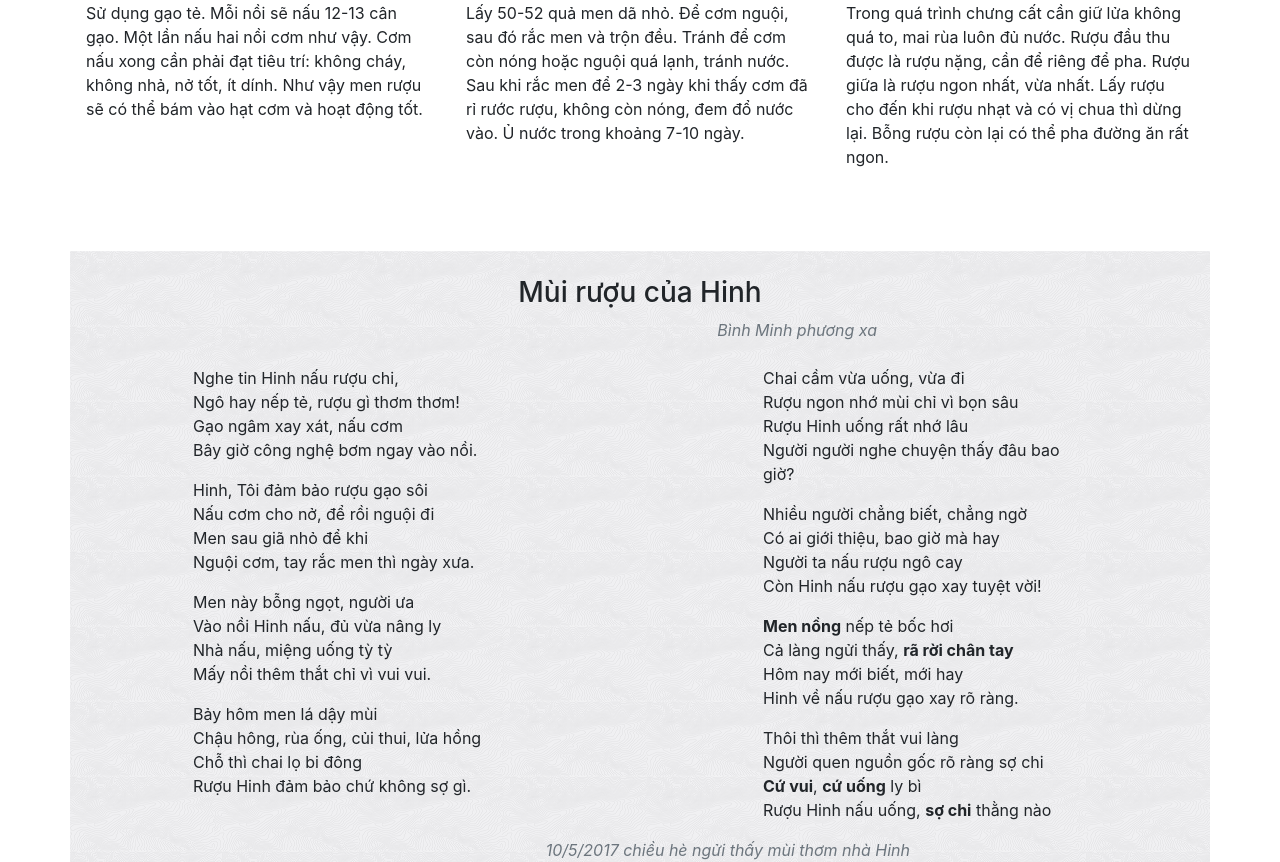
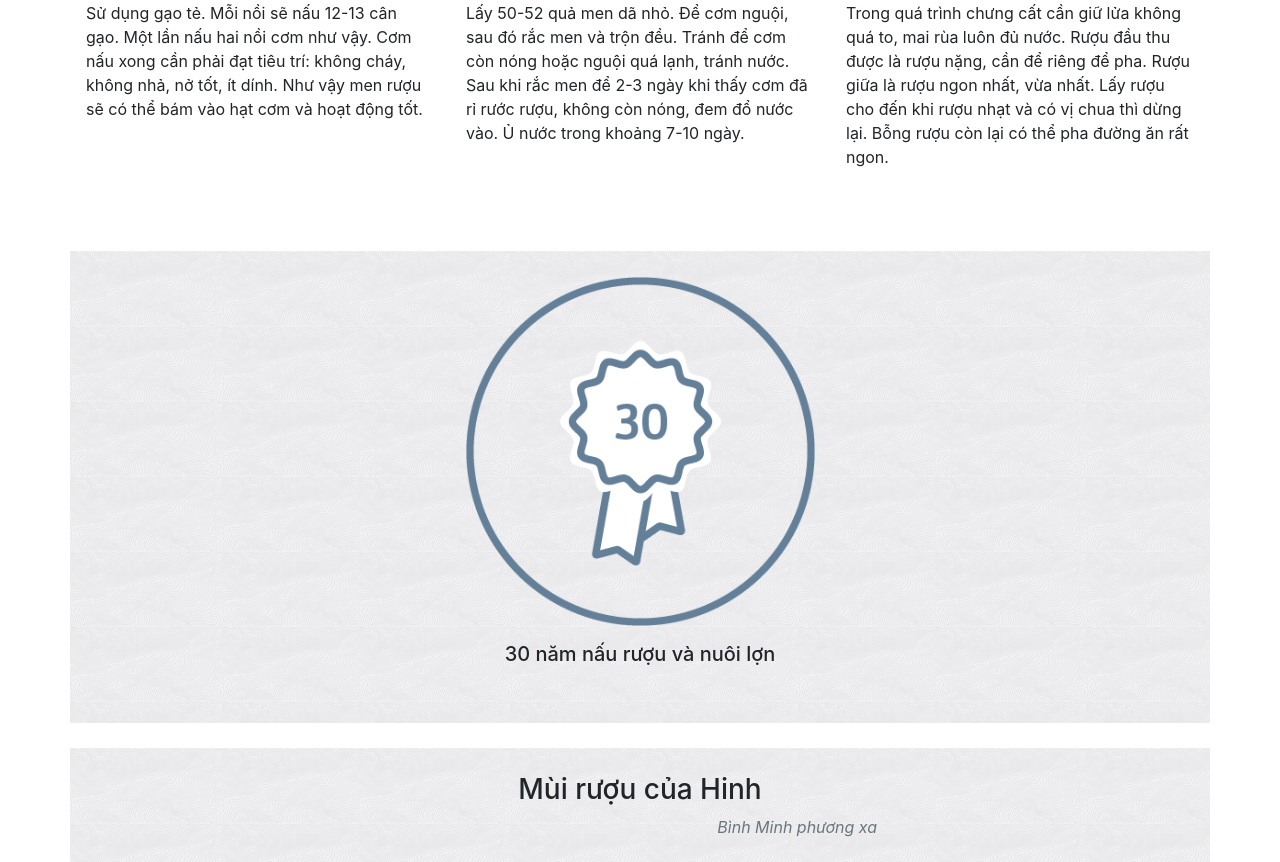
Before and after one commit to canhazn/ruouhinh, a Django app: page / in a window 1280 px wide. Shown: the part 3091-3953 px from the top of the page. Run offline with Django 3.2, Linux system fonts and the light colour scheme; some libraries are stand-ins or nearby versions.

Commit message:
Add years experience

```diff
--- a/browser/templates/index.html
+++ b/browser/templates/index.html
@@ -102,6 +102,9 @@
             </div>
         </div>
     </div>
+
+
+    <!-- Carousel -->
     <section class="greating-area container px-0">
         <div id="myCarousel" class="carousel slide" data-ride="carousel">
             <ol class="carousel-indicators">
@@ -162,6 +165,8 @@
         </div>
     </section>
 
+
+    <!-- Material -->
     <section class="material-area container bg-custom">
         <span class="anchor"></span>
         <div class="title-section col-12 text-center mb-2 mb-md-4">
@@ -192,6 +197,8 @@
         </div>
     </section>
 
+
+    <!-- Qui trinh nau ruou -->
     <section class="container">
         <span id="qui-trinh-nau-ruou" class="anchor"></span>
         <div class="title-section col-12 text-center mb-2 mb-md-4">
@@ -238,8 +245,20 @@
     </section>
 
 
+    <!-- 30 years experience -->
+    <section class="years-experience-area container bg-custom">
+        <span id="years-experience" class="anchor"></span>
+        <div class="row">
+            <div class="title-section col-md-4 col-6 mx-auto text-center mb-2 mb-md-4">
+                <img class="img-fluid" src="/browser/static/img/gallery/30-nam-nau-ruou-thu-cong.png"
+                    alt="30 năm nấu rượu">
+                <h3 class="h5 pt-3">30 năm nấu rượu và nuôi lợn</h3>
+            </div>
+        </div>
+    </section>
 
 
+    <!-- poem -->
     <section class="poem-area container pb-0">
         <span id="tho-ve-ruou-hinh" class="anchor"></span>
         <div class="row mb-2 mb-md-4">
@@ -331,7 +350,7 @@
 
 
 
-
+    <!-- Faq -->
     <section class="faq-area container">
         <span id="cau-hoi-thuong-gap" class="anchor"></span>
         <div class="title-section col-12 text-center mb-2 mb-md-4">
@@ -391,6 +410,7 @@
     </section>
 
 
+    <!-- Contact -->
     <section class="contact container p-0">
         <span id="lien-he" class="anchor"></span>
         <div class="title-section col-12 text-center mb-2 mb-md-4">
```
Also changed, not shown: browser/static/img/gallery/30-nam-nau-ruou-thu-cong.png (added), browser/static/img/gallery/ruou-gao-tu-nhien.png (added).
